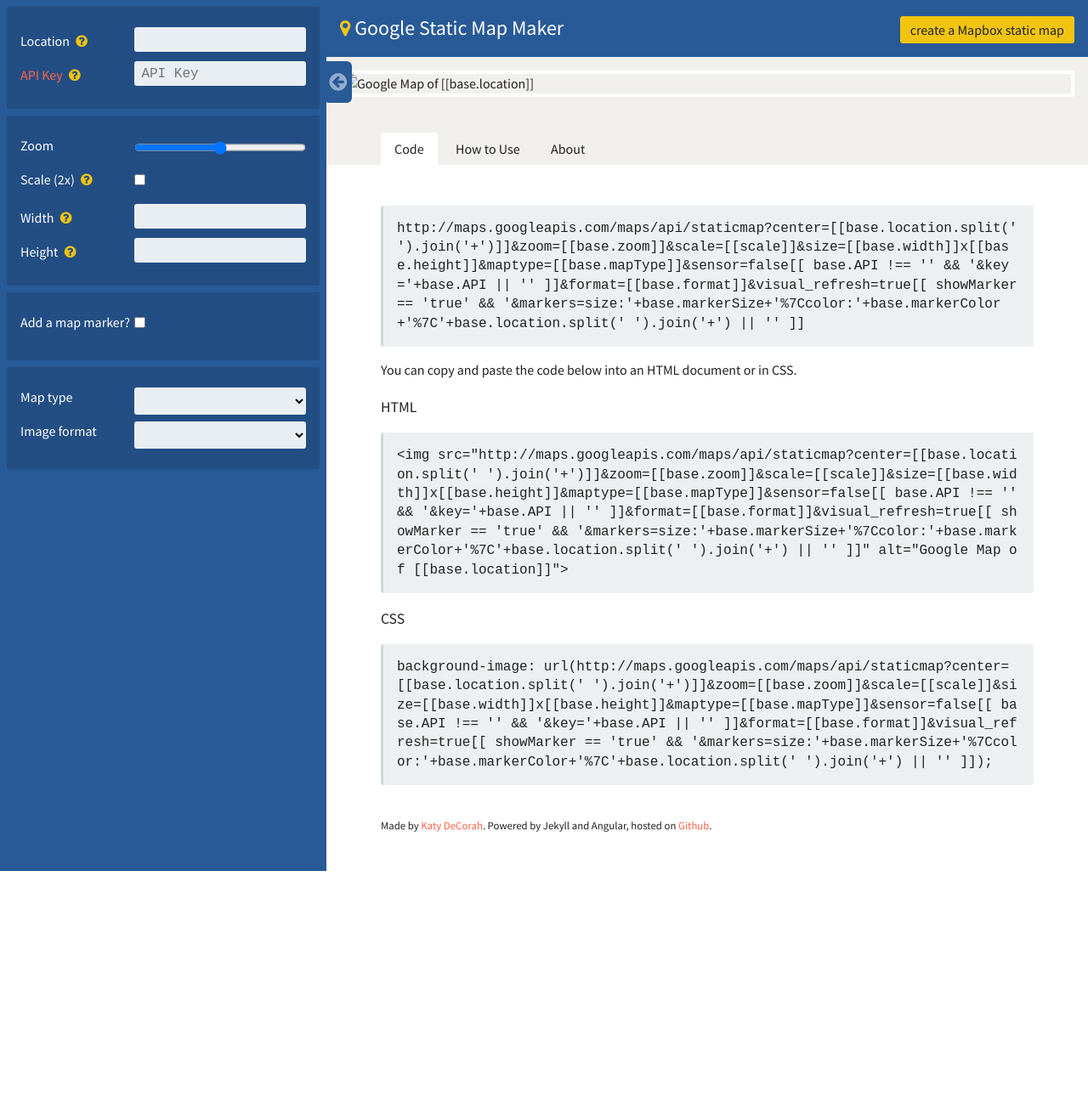
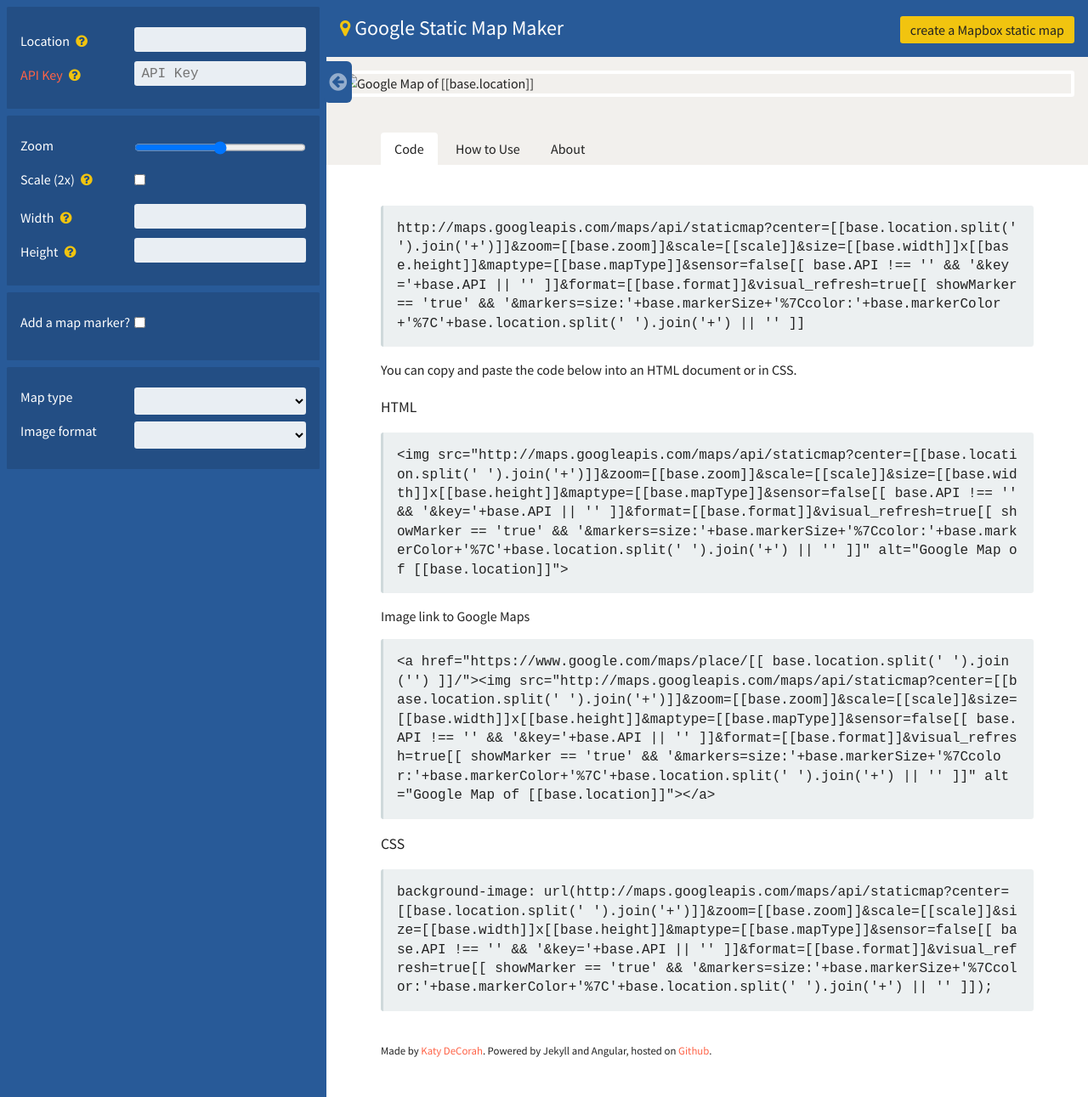
Before and after one commit to katydecorah/staticmapmaker, a Jekyll site: the page built from index.html, in a window 1280 px wide. Shown: the whole page at 85% size. Built offline with Jekyll 4.4.1, drawn with Linux system fonts in a browser that asks for light colours; nearby versions of some CDN libraries; some web fonts are replaced; Markdown is read by kramdown in place of the engine named in the settings; comment, search, counter and statistics services are not loaded; before the commit the page ends 1025 px from its top, so only the background shows below that.

Commit message:
new html example: image link, for google maps

```diff
--- a/_includes/tabs.html
+++ b/_includes/tabs.html
@@ -7,6 +7,10 @@
 <p>You can copy and paste the code below into an HTML document or in CSS.</p>
 <h2>HTML</h2>
 <pre>&lt;img src="{{ mapcode }}" alt="Google Map of [[base.location]]"&gt;</pre>
+{% if page.title == "Google" %}
+<h3>Image link to Google Maps</h3>
+<pre>&lt;a href="https://www.google.com/maps/place/[[ base.location.split(' ').join('') ]]/"&gt;&lt;img src="{{ mapcode }}" alt="Google Map of [[base.location]]"&gt;&lt;/a&gt;</pre>
+{% endif %}
 <h2>CSS</h2>
 <pre>background-image: url({{ mapcode }});</pre>
 </div>
```
